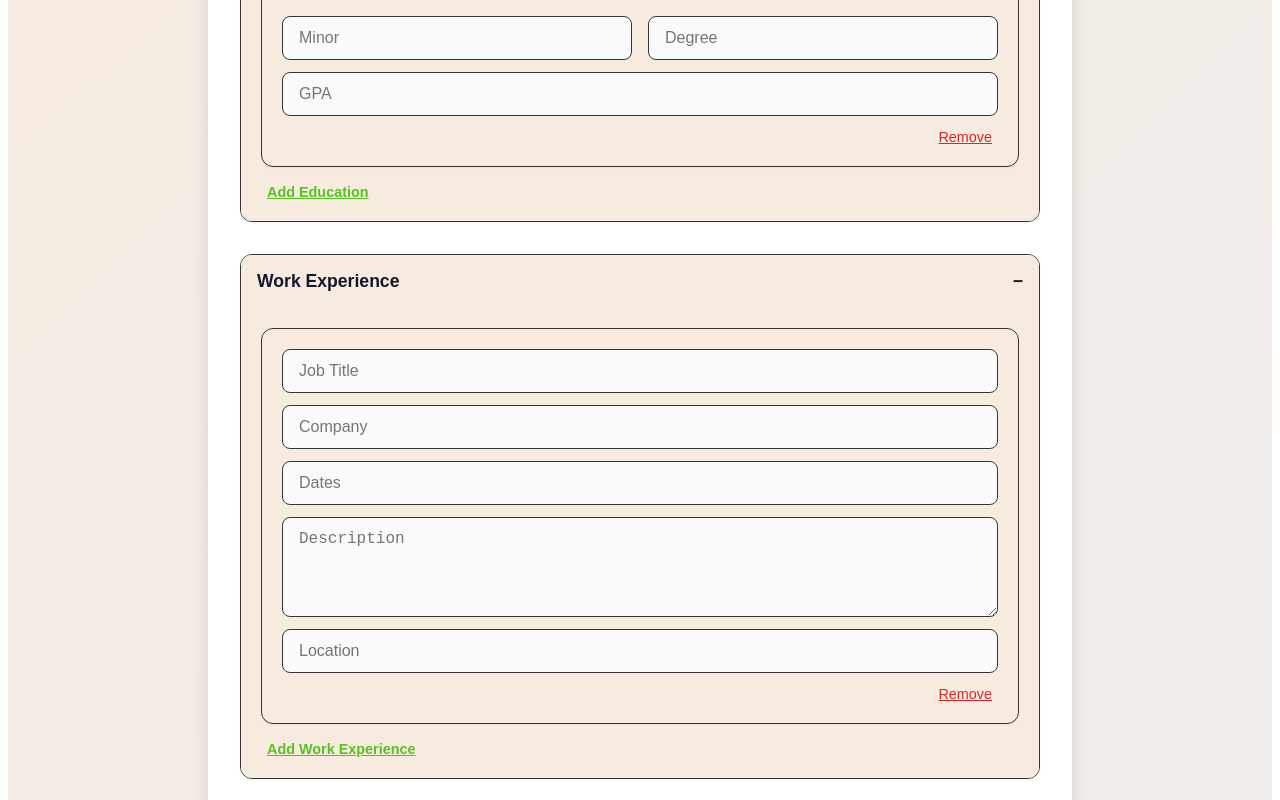
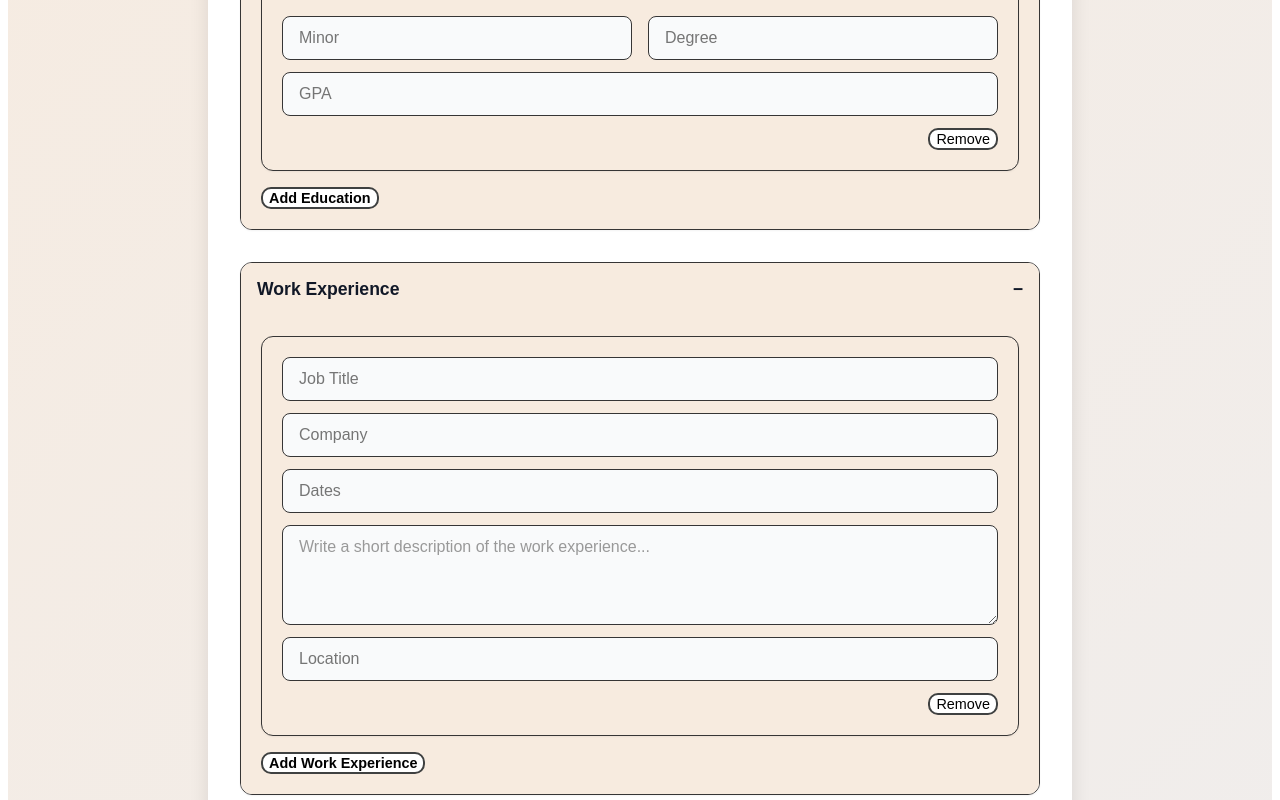
Before and after one commit to AdamPostMontjoie/Resumefy, a React app in the folder frontend/: page /profile in a window 1280 px wide. Shown: the part 680-1480 px from the top of the page. Built offline with nearby package versions, Linux system fonts and the light colour scheme; no server answers; sample sign-in values are in the browser's storage; the HTML template or start-up script is replaced by a standard one.

Commit message:
Updated font of non-matching placeholders, made remove and add more obviously buttons, updated work experience placeholder

```diff
--- a/frontend/src/routes/ProfileCreation/ProfileCreation.css
+++ b/frontend/src/routes/ProfileCreation/ProfileCreation.css
@@ -139,12 +139,13 @@
 
 /* --- Buttons --- */
 .remove-button {
-  color: #dc2626;
+  color: #000000;
   font-weight: 500;
-  text-decoration: underline;
   font-size: 0.9rem;
-  background: none;
-  border: none;
+  background: #ffffff;
+  border: 2px solid;
+  border-color: #3f4141;
+  border-radius: 10px;
   cursor: pointer;
   align-self: flex-end;
 }
@@ -154,12 +155,13 @@
 }
 
 .add-button {
-  color: rgb(83, 196, 31);
+  color: rgb(0, 0, 0);
   font-weight: 600;
-  text-decoration: underline;
   font-size: 0.9rem;
-  background: none;
-  border: none;
+  background: #ffffff;
+  border: 2px solid;
+  border-color: #3f4141;
+  border-radius: 10px;
   cursor: pointer;
   align-self: flex-start;
 }
@@ -211,3 +213,14 @@
 .clear-button:active {
   transform: scale(0.98);
 }
+
+.textarea::placeholder {
+  font-family: 'Arial', Helvetica, sans-serif;
+  font-size: 1rem;
+  color: #999;
+}
+
+.textarea {
+  font-family: 'Arial', Helvetica, sans-serif;
+  font-size: 1rem;
+}
--- a/frontend/src/routes/ProfileCreation/ProfileCreationPage.jsx
+++ b/frontend/src/routes/ProfileCreation/ProfileCreationPage.jsx
@@ -236,7 +236,7 @@ const ProfileCreationPage = () => {
               <input name="title" placeholder="Job Title" value={exp.title} onChange={(e) => handleWorkChange(index, e)} className="input" required />
               <input name="company" placeholder="Company" value={exp.company} onChange={(e) => handleWorkChange(index, e)} className="input" required />
               <input name="dates" placeholder="Dates" value={exp.dates} onChange={(e) => handleWorkChange(index, e)} className="input" />
-              <textarea name="description" placeholder="Description" value={exp.description} onChange={(e) => handleWorkChange(index, e)} className="textarea" required/>
+              <textarea name="description" placeholder="Write a short description of the work experience..." value={exp.description} onChange={(e) => handleWorkChange(index, e)} className="textarea" required/>
               <input name="location" placeholder="Location" value={exp.location} onChange={(e) => handleWorkChange(index, e)} className="input" />
               <button type="button" onClick={() => removeWork(index)} className="remove-button">Remove</button>
             </div>
```
